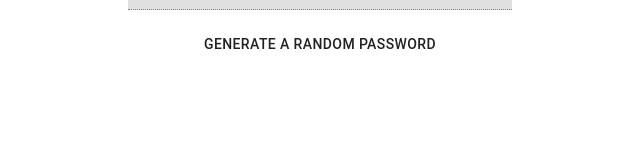
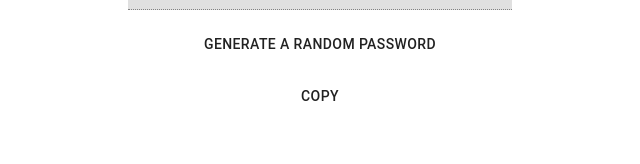
Before and after one commit to yannis182del/Random-password-generator, a React (Create React App) app: page / in a window 1280 px wide. Shown: the part 136-300 px from the top of the page, without its empty margins (320-960 px from the left). Built offline with nearby package versions, Linux system fonts and the light colour scheme.

Commit message:
added a copy to clipboard function

```diff
--- a/src/App.js
+++ b/src/App.js
@@ -1,16 +1,25 @@
 import React, { useState } from "react";
 import Input from "./Components/Input";
 import PasswordButton from "./Components/Button";
+import { randomizeChars, copyToClipboard } from "./helper/helper";
 import "./App.css";
-import {randomizeChars} from "./helper/helper";
 
 function App() {
   const [password, setPassword] = useState("Password will appear here");
+
+  let replaceComma = password.toString().replace(/,/g, "");
   return (
     <div className="App">
       <h1>Random Password Generator</h1>
       <Input label={password} />
-      <PasswordButton onClick={() => setPassword(randomizeChars)} />
+      <PasswordButton
+        title="Generate a random password"
+        onClick={() => setPassword(randomizeChars())}
+      />
+      <PasswordButton
+        title="Copy"
+        onClick={() => copyToClipboard(replaceComma)}
+      />
     </div>
   );
 }
--- a/src/Components/Button.js
+++ b/src/Components/Button.js
@@ -14,7 +14,7 @@ export default function PasswordButton(props) {
   return (
     <div>
       <Button onClick={props.onClick} size="medium" className={classes.margin}>
-        Generate a random password
+       {props.title}
       </Button>
     </div>
   );
--- a/src/helper/helper.js
+++ b/src/helper/helper.js
@@ -100,3 +100,12 @@ export const randomizeChars = () => {
     }
     return arr.slice(71).map(x => x)
 }
+
+export const copyToClipboard = text => {
+    var textField = document.createElement("textarea");
+    textField.innerText = text;
+    document.body.appendChild(textField);
+    textField.select();
+    document.execCommand("copy");
+    textField.remove();
+  };
```
